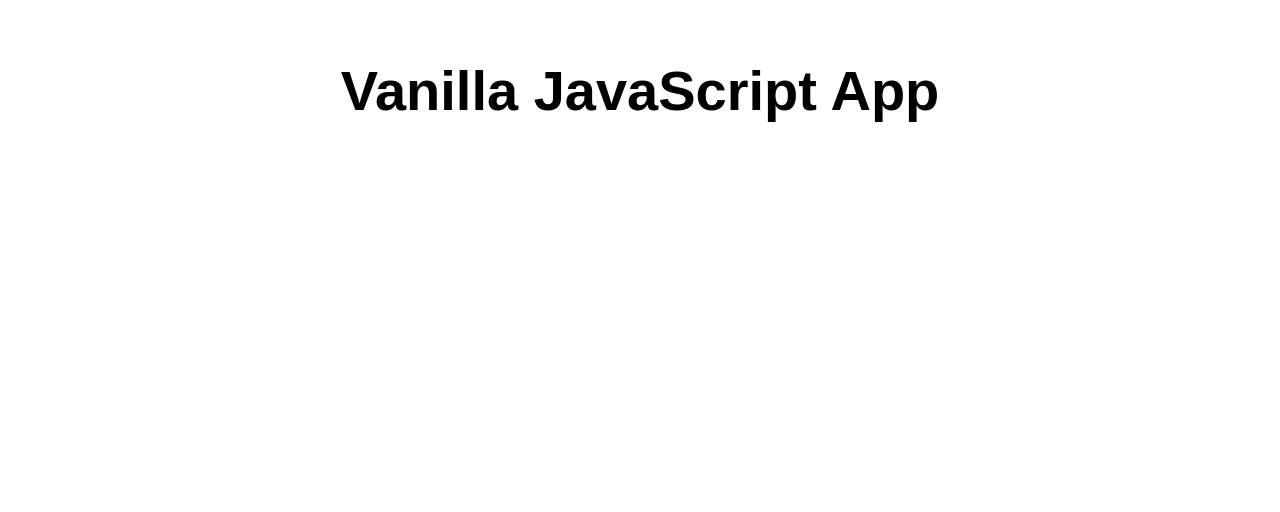
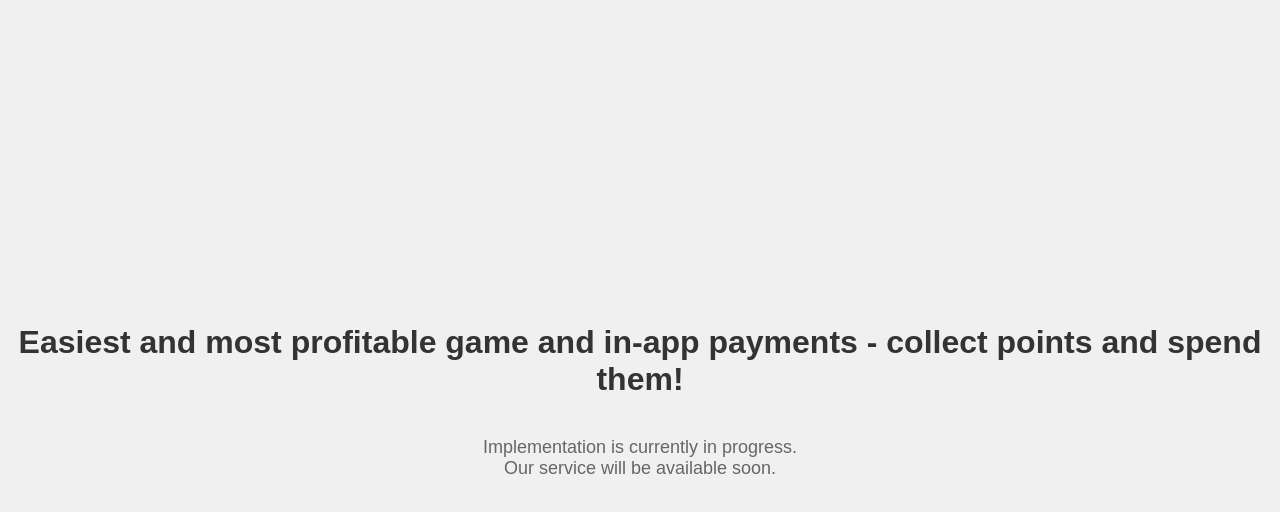
Before and after one commit to ahmetsenturk/game-discounts-landing, a website: page src/index.html in a window 1280 px wide. Drawn offline with Linux system fonts and the light colour scheme.

Commit message:
init game landing page

```diff
--- a/src/index.html
+++ b/src/index.html
@@ -1,17 +1,38 @@
 <!DOCTYPE html>
 <html lang="en">
-
 <head>
-  <meta charset="UTF-8">
-  <meta name="viewport" content="width=device-width, initial-scale=1.0">
-  <link rel="stylesheet" href="styles.css">
-  <title>Vanilla JavaScript App</title>
+    <meta charset="UTF-8">
+    <meta name="viewport" content="width=device-width, initial-scale=1.0">
+    <title>Welcome to Game Payments</title>
+    <style>
+        body {
+            font-family: Arial, sans-serif;
+            text-align: center;
+            background-color: #f0f0f0;
+            margin: 0;
+            padding: 0;
+        }
+        .container {
+            display: flex;
+            flex-direction: column;
+            align-items: center;
+            justify-content: center;
+            height: 100vh;
+        }
+        h1 {
+            font-size: 32px;
+            color: #333;
+        }
+        p {
+            font-size: 18px;
+            color: #666;
+        }
+    </style>
 </head>
-
 <body>
-  <main>
-    <h1>Vanilla JavaScript App</h1>
-  </main>
+    <div class="container">
+        <h1>Easiest and most profitable game and in-app payments - collect points and spend them!</h1>
+        <p>Implementation is currently in progress.<br>Our service will be available soon.</p>
+    </div>
 </body>
-
 </html>
```
